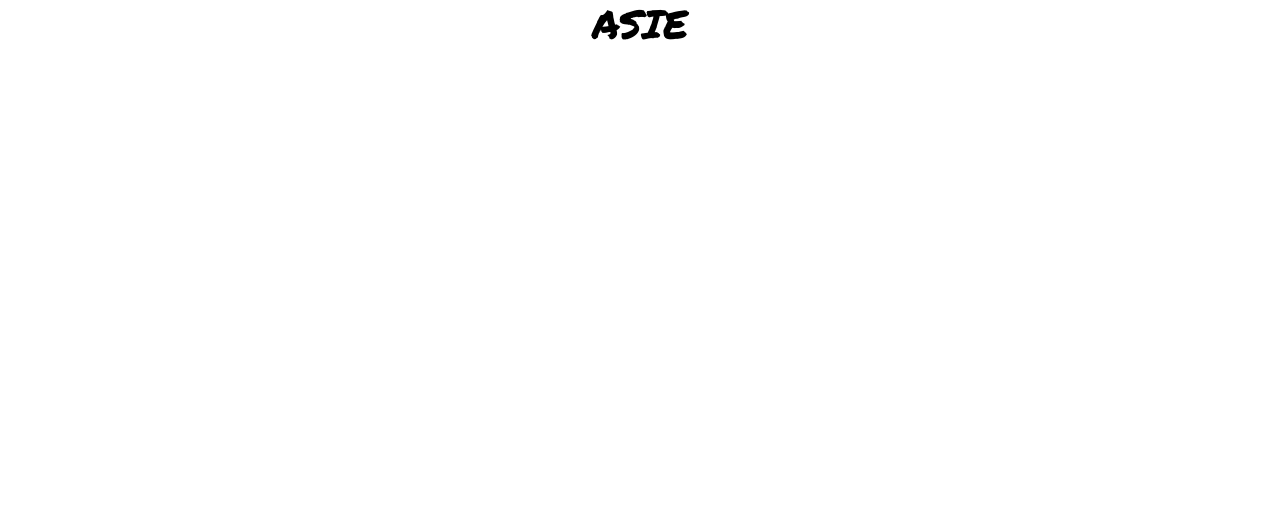
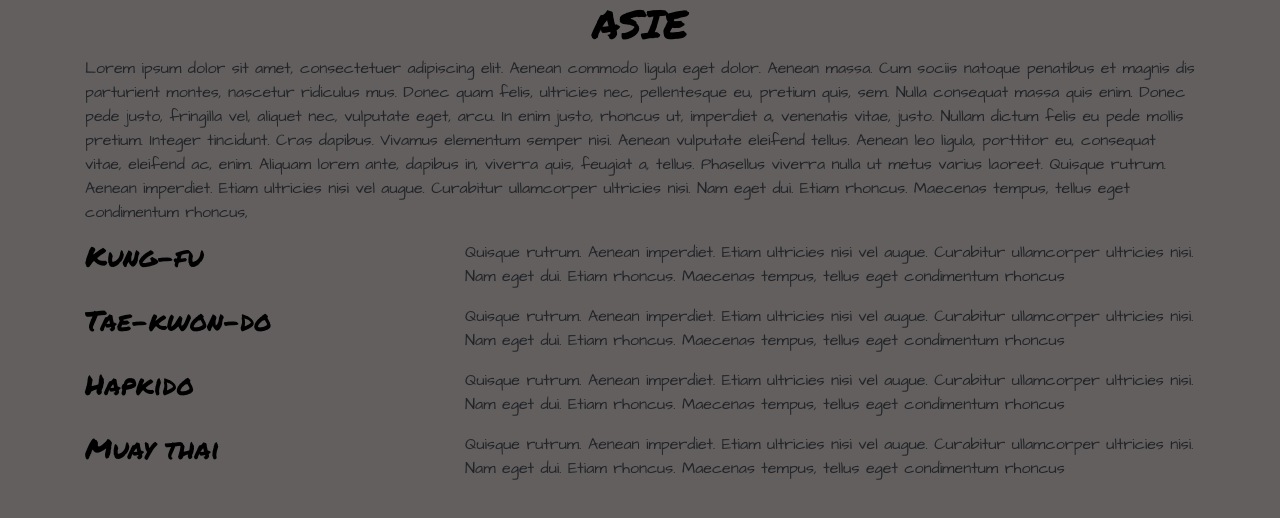
Before and after one commit to Karlito7285/arts-martiaux, a plain HTML site: page page Asie.html in a window 1280 px wide. Drawn offline with nearby package versions, Linux system fonts and the light colour scheme.

Commit message:
ajout page Asie

```diff
--- a/page Asie.html
+++ b/page Asie.html
@@ -1,23 +1,61 @@
 <!DOCTYPE html>
-<html lang="en">
+<html lang="fr">
 <head>
     <meta charset="UTF-8">
     <meta name="viewport" content="width=device-width, initial-scale=1.0">
-    <title>Document</title>
+    <title>Asie</title>
     <!--styles-->
         <link rel="stylesheet" href="https://cdn.jsdelivr.net/npm/bootstrap@4.5.3/dist/css/bootstrap.min.css" integrity="sha384-TX8t27EcRE3e/ihU7zmQxVncDAy5uIKz4rEkgIXeMed4M0jlfIDPvg6uqKI2xXr2" crossorigin="anonymous">
         <link href="https://fonts.googleapis.com/css2?family=Architects+Daughter&display=swap" rel="stylesheet">
         <link href="https://fonts.googleapis.com/css2?family=Acme&family=Architects+Daughter&family=Permanent+Marker&display=swap" rel="stylesheet">
         <link rel="stylesheet" href="./ressource/css/style.css">
 </head>
-</head>
 <body>
+    <section class="arts-martiaux">
             <div class="container">
                 <div class="row">
                     <div class="col-md-12">
                         <h1>ASIE</h1>
+                        <p>Lorem ipsum dolor sit amet, consectetuer adipiscing elit. Aenean commodo ligula eget dolor. Aenean massa. Cum sociis natoque penatibus et magnis dis parturient montes, nascetur ridiculus mus. Donec quam felis, ultricies nec, pellentesque eu, pretium quis, sem. Nulla consequat massa quis enim. Donec pede justo, fringilla vel, aliquet nec, vulputate eget, arcu. In enim justo, rhoncus ut, imperdiet a, venenatis vitae, justo. Nullam dictum felis eu pede mollis pretium. Integer tincidunt. Cras dapibus. Vivamus elementum semper nisi. Aenean vulputate eleifend tellus. Aenean leo ligula, porttitor eu, consequat vitae, eleifend ac, enim. Aliquam lorem ante, dapibus in, viverra quis, feugiat a, tellus. Phasellus viverra nulla ut metus varius laoreet. Quisque rutrum. Aenean imperdiet. Etiam ultricies nisi vel augue. Curabitur ullamcorper ultricies nisi. Nam eget dui. Etiam rhoncus. Maecenas tempus, tellus eget condimentum rhoncus,</p>
+                    </div>
+                </div>
+                <!--Kung-fu-->
+                <div class="row">
+                    <div class="col-md-4">
+                        <h3>Kung-fu</h3>
+                    </div>
+                    <div class="col-md-8">
+                        <p>Quisque rutrum. Aenean imperdiet. Etiam ultricies nisi vel augue. Curabitur ullamcorper ultricies nisi. Nam eget dui. Etiam rhoncus. Maecenas tempus, tellus eget condimentum rhoncus</p>
+                    </div>
+                </div>
+                <!--Tae-kwon-do-->
+                <div class="row">
+                    <div class="col-md-4">
+                        <h3>Tae-kwon-do</h3>
+                    </div>
+                    <div class="col-md-8">
+                        <p>Quisque rutrum. Aenean imperdiet. Etiam ultricies nisi vel augue. Curabitur ullamcorper ultricies nisi. Nam eget dui. Etiam rhoncus. Maecenas tempus, tellus eget condimentum rhoncus</p>
+                    </div>
+                </div>
+                <!--Hapkido-->
+                <div class="row">
+                    <div class="col-md-4">
+                        <h3>Hapkido</h3>
+                    </div>
+                    <div class="col-md-8">
+                        <p>Quisque rutrum. Aenean imperdiet. Etiam ultricies nisi vel augue. Curabitur ullamcorper ultricies nisi. Nam eget dui. Etiam rhoncus. Maecenas tempus, tellus eget condimentum rhoncus</p>
+                    </div>
+                </div>
+                <!--Muay thai-->
+                <div class="row">
+                    <div class="col-md-4">
+                        <h3>Muay thai</h3>
+                    </div>
+                    <div class="col-md-8">
+                        <p>Quisque rutrum. Aenean imperdiet. Etiam ultricies nisi vel augue. Curabitur ullamcorper ultricies nisi. Nam eget dui. Etiam rhoncus. Maecenas tempus, tellus eget condimentum rhoncus</p>
                     </div>
                 </div>
             </div>
+    </section>
 </body>
 </html>
--- a/ressource/css/style.css
+++ b/ressource/css/style.css
@@ -20,6 +20,8 @@
     -Defaut : 'Architects Daughter', cursive;
     -Subtitle
     -h1 : 'Permanent Marker', cursive
+    -h2 : 'Architects Daughter', cursive;
+    -h3 : 'Permanent Marker', cursive;
 */
 
 /*CSS DIRECTORY
@@ -30,7 +32,7 @@
 /*GLOBAL
 ======================================*/
 html{
-    background-color: #fff;
+    background-color:#635f5e ;
 }
 h1{
     font-family: 'Permanent Marker', cursive;
@@ -43,9 +45,21 @@ h2{
     text-align: center;
     margin-left: 100px;
 }
+h2 span:after{
+    display : block;
+    height: 2px;
+    background-color : green;
+    width: 100px;
+    content: " ";
+}
+h3{
+    font-family: 'Permanent Marker', cursive;
+    color: black;
+}
 p{
     font-family: 'Architects Daughter', cursive;
 }
+
 
 
 /*HEADER
@@ -61,23 +75,21 @@ header{
 .title{
     background-color: #c82f0e;
     border-radius: 50%;
-}
-.texttitle{
-    position: absolute;
     left: 0%;
-    top: 20%;
+    top: 200%;
 }
 .silhouette{
-    height: 40%;
-    width: auto;
+    height: 15px;
 }
 /*ART MARTIAUX======================================*/
 
 .arts-martiaux{
     background-color:#635f5e ;
-
+    background-position: center;
+    background-size: cover;
 }
 .image-art{
+    display: inline-block;
     position: relative;
 }
 .martial-text{
```
Also changed, not shown: index.html (+14 -14 lines). Lines whose indentation alone changed are shown as unchanged.
